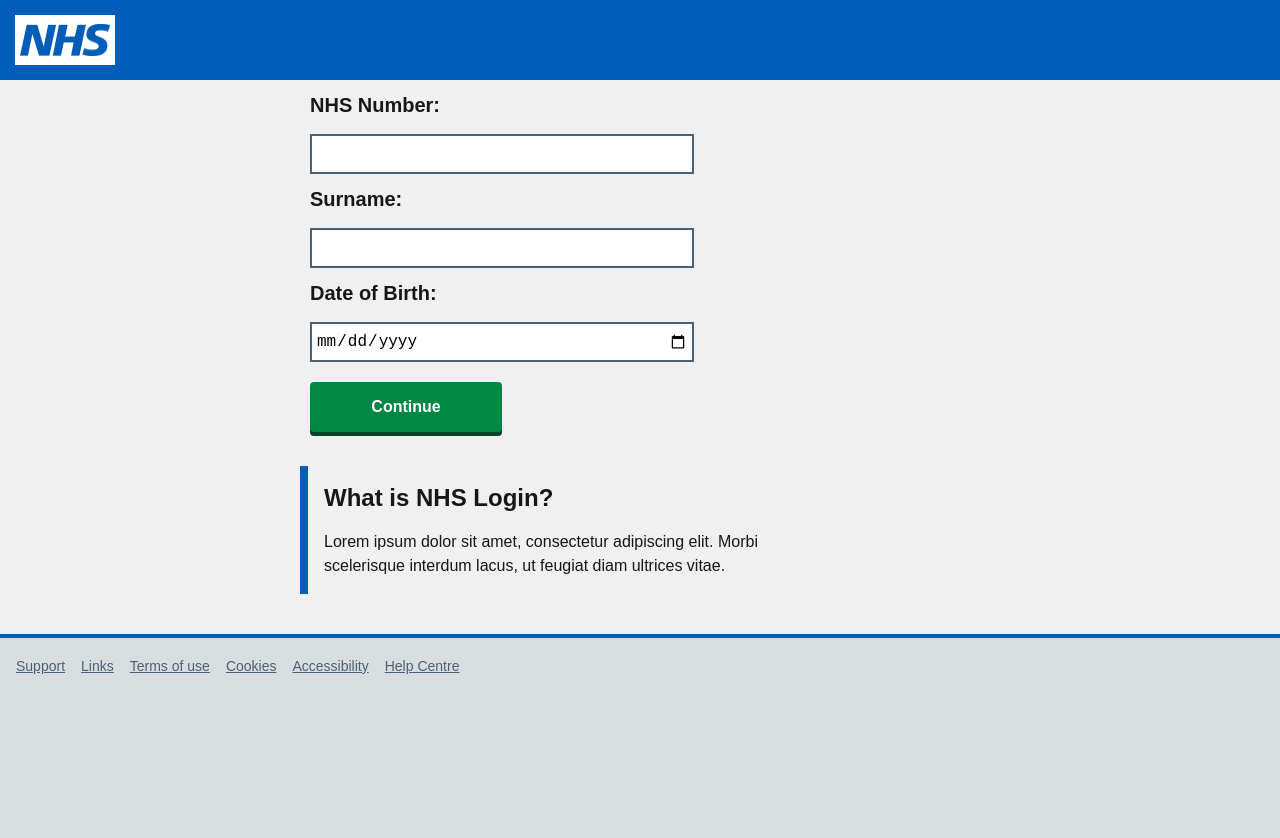
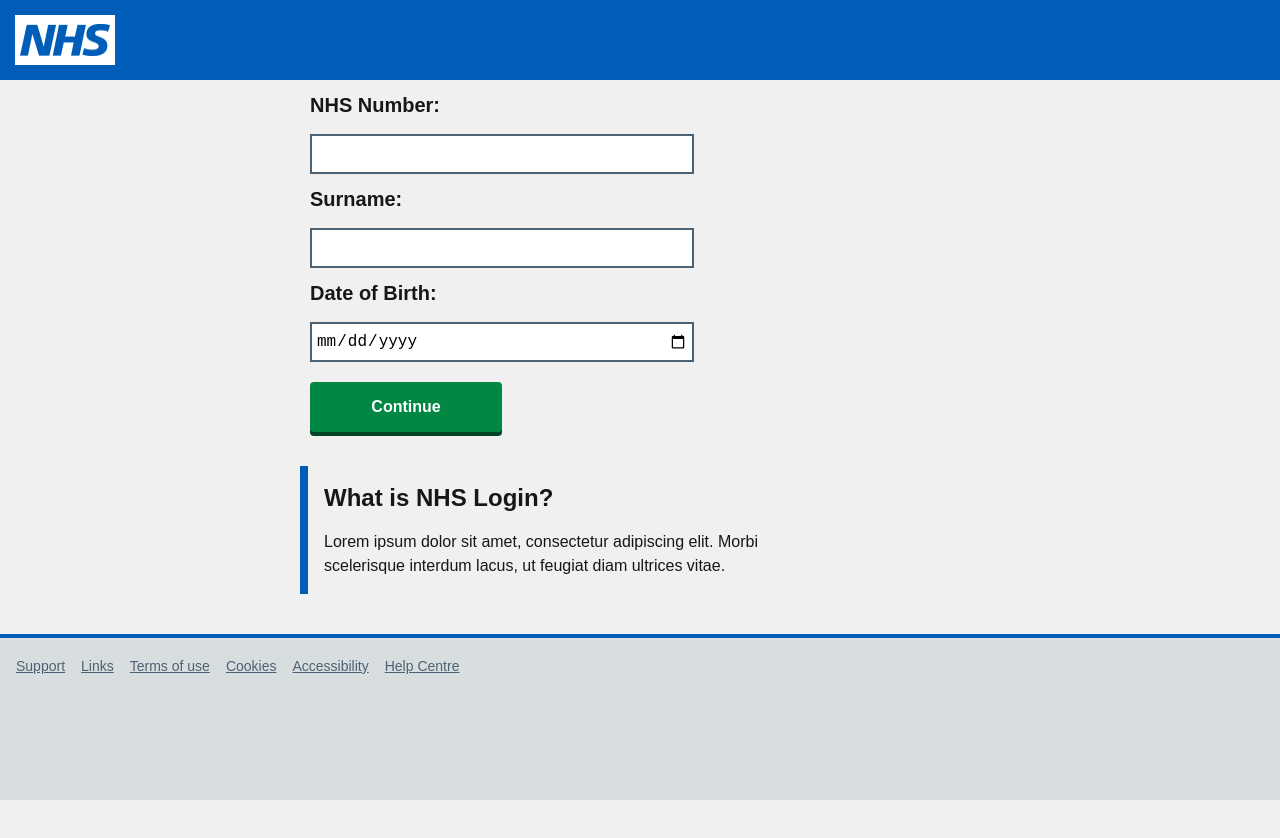
Before and after one commit to Sarahmhackett/lifestyle-tracker, a Next.js app in the folder frontend/: page / in a window 1280 px wide. Shown: the top 838 px of the page. After the commit the page ends 800 px from the top, so only its background shows below. Built offline with nearby package versions, Linux system fonts and the light colour scheme.

Commit message:
fixing footer height bug

```diff
--- a/frontend/src/app/components/footer.module.css
+++ b/frontend/src/app/components/footer.module.css
@@ -2,7 +2,7 @@
     background-color: #d8dde0;
     border-top: 4px solid #005eb8;
     display: flex;
-    height: 300px;
+    height: 100vh;
     padding: 16px;
 }
 
--- a/frontend/src/app/components/resultsactionrequired.module.css
+++ b/frontend/src/app/components/resultsactionrequired.module.css
@@ -2,6 +2,7 @@
     display: flex;
     flex-direction: column;
     gap: 14px;
+    height: 400px;
     justify-content: flex-start;
     margin: 12px 0;
     max-width: 100%;
@@ -16,6 +17,7 @@
 .resultsText {
     font-size: 20px;
     line-height: 1.5;
+    margin-bottom: 8px;
 }
 
 /* Tablet */
--- a/frontend/src/app/components/resultsnoaction.module.css
+++ b/frontend/src/app/components/resultsnoaction.module.css
@@ -2,6 +2,7 @@
     display: flex;
     flex-direction: column;
     gap: 14px;
+    height: 400px;
     justify-content: flex-start;
     margin: 12px 0;
     max-width: 100%;
@@ -16,6 +17,7 @@
 .resultsText {
     font-size: 20px;
     line-height: 1.5;
+    margin-bottom: 8px;
 }
 /* Tablet */
 @media (min-width: 768px) and (max-width: 1024px) {
--- a/frontend/src/app/globals.css
+++ b/frontend/src/app/globals.css
@@ -10,18 +10,27 @@
   }
 }
 
-html,
-body {
+html, body {
+  height: 100%;
   max-width: 100vw;
   overflow-x: hidden;
 }
 
 body {
+  display: flex;
+  flex-direction: column;
+  min-height: 100dvh;
   color: var(--foreground);
   background: var(--background);
   font-family: Arial, Helvetica, sans-serif;
   -webkit-font-smoothing: antialiased;
   -moz-osx-font-smoothing: grayscale;
+}
+
+main {
+  flex: 1;
+  display: flex;
+  flex-direction: column;
 }
 
 * {
--- a/frontend/src/app/layout.tsx
+++ b/frontend/src/app/layout.tsx
@@ -18,7 +18,7 @@
     <html lang="en">
       <body>
         <NavBar />
-        {children}
+        <main>{children}</main>
         <Footer />
       </body>
     </html>
```
